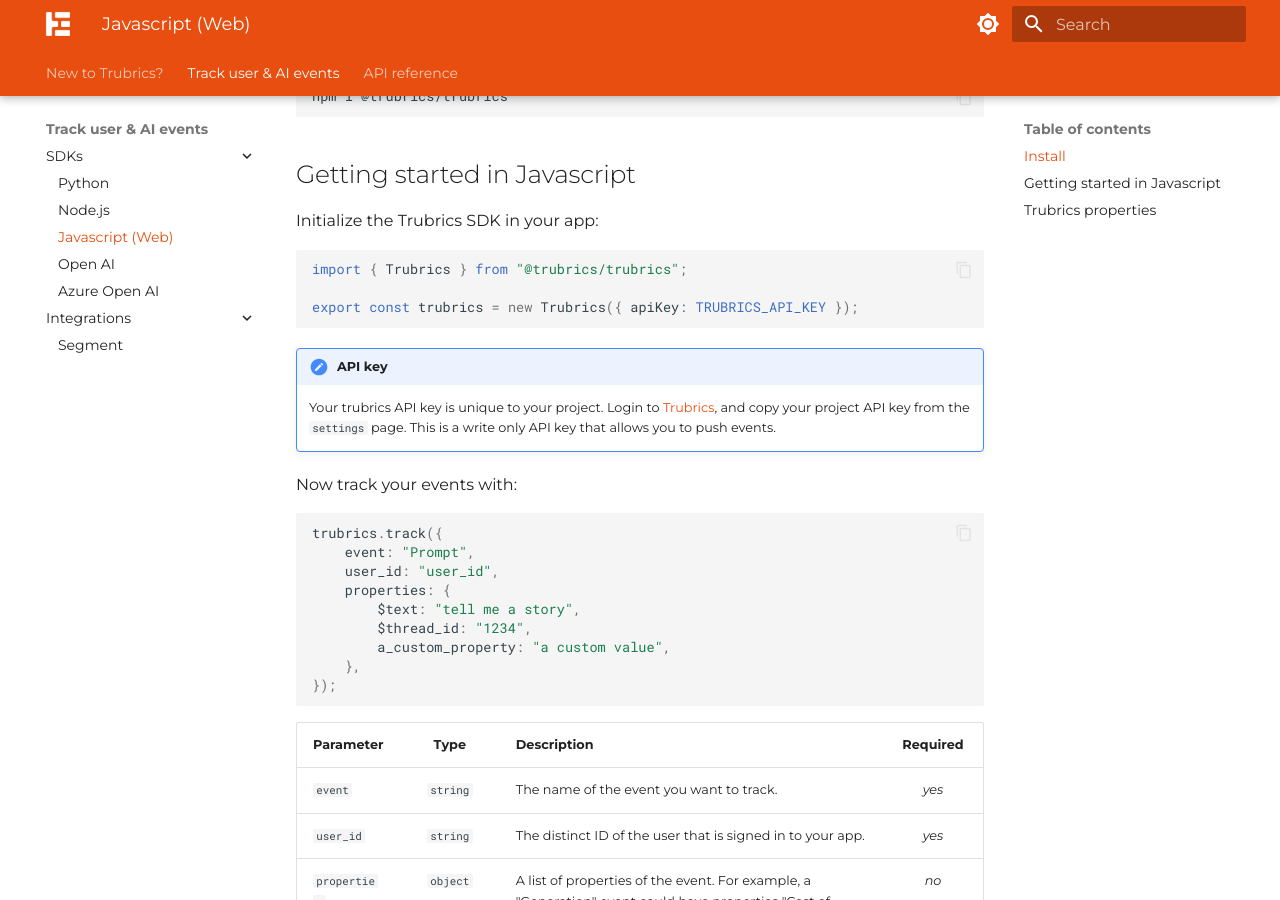
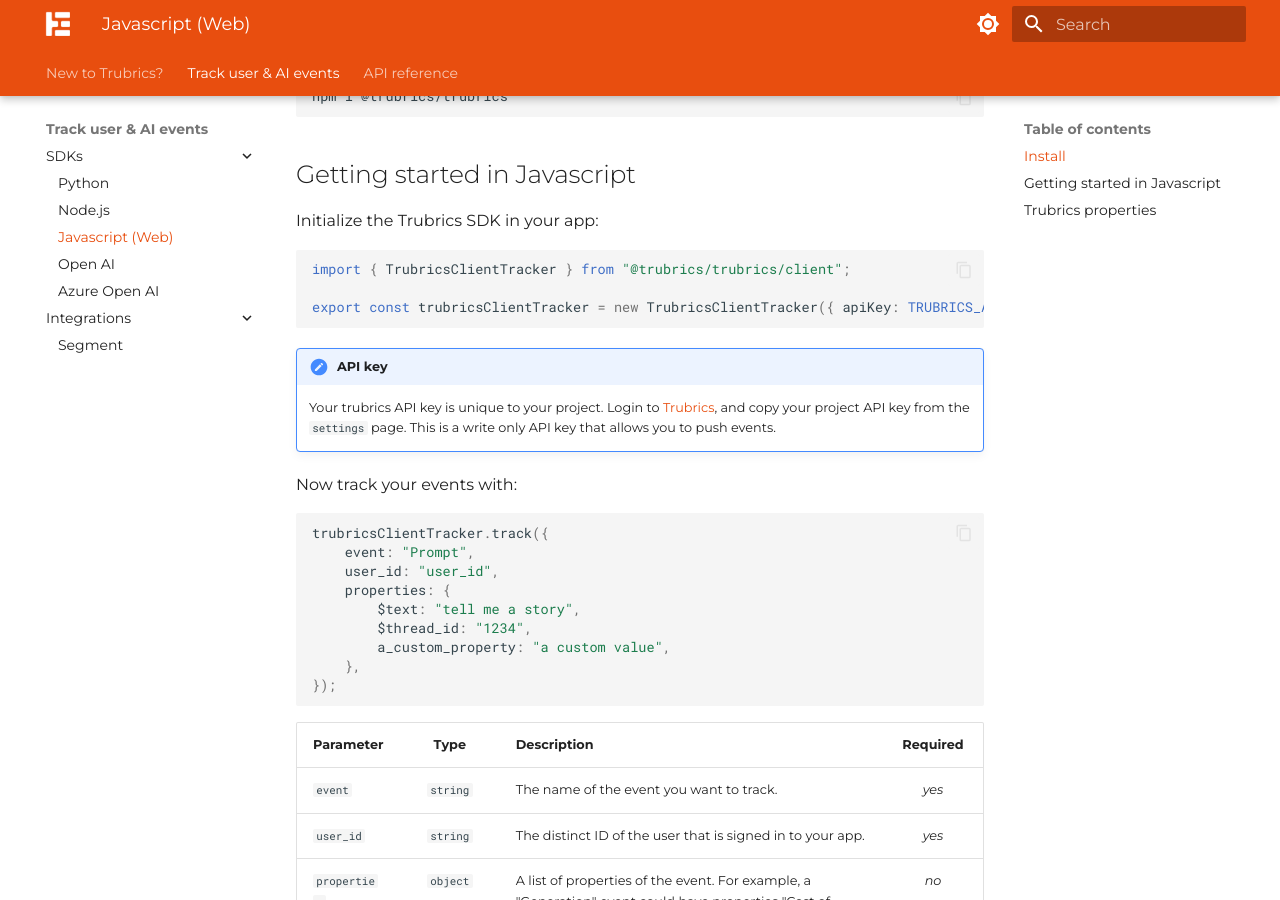
Before and after one commit to trubrics/trubrics-docs, an MkDocs documentation site: the page built from docs/track_events/sdks/javascript.md, in a window 1280 px wide and 900 px high, scrolled down 360 px. Built offline with MkDocs 1.6.1 and Material for MkDocs 9.7.7, drawn with Linux system fonts in a browser that asks for light colours.

Commit message:
trubrics client tracker

````diff
--- a/docs/track_events/sdks/javascript.md
+++ b/docs/track_events/sdks/javascript.md
@@ -15,7 +15,7 @@
 
 
 ``` ts
---8<-- "utils/code_snippets/js/init.js"
+--8<-- "utils/code_snippets/js/client_init.js"
 ```
 
 --8<-- "utils/api_key.md"
@@ -24,7 +24,7 @@
 Now track your events with:
 
 ``` ts
---8<-- "utils/code_snippets/js/track.js"
+--8<-- "utils/code_snippets/js/client_track.js"
 ```
 
 | **Parameter** | **Type** | **Description** | **Required** |
--- /dev/null
+++ b/docs/utils/code_snippets/js/client_init.js
@@ -0,0 +1,3 @@
+import { TrubricsClientTracker } from "@trubrics/trubrics/client";
+
+export const trubricsClientTracker = new TrubricsClientTracker({ apiKey: TRUBRICS_API_KEY });
--- /dev/null
+++ b/docs/utils/code_snippets/js/client_track.js
@@ -0,0 +1,9 @@
+trubricsClientTracker.track({
+    event: "Prompt",
+    user_id: "user_id",
+    properties: {
+        $text: "tell me a story",
+        $thread_id: "1234",
+        a_custom_property: "a custom value",
+    },
+});
````
